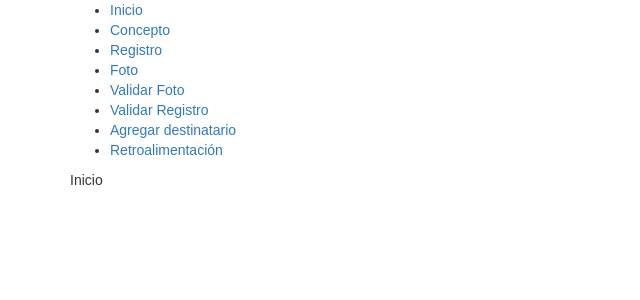
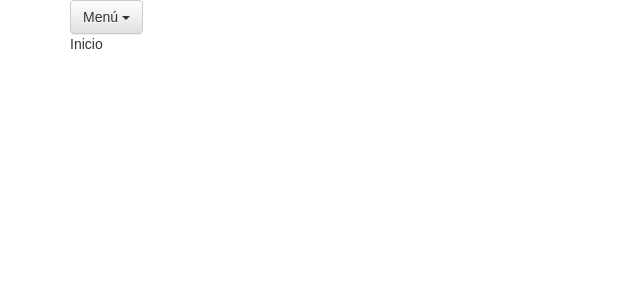
Before and after one commit to proyecto-galeria/proyecto-galeria-app, a React (Create React App) app: page / in a window 1280 px wide. Shown: the top 300 px of the page, without its empty margins (0-640 px from the left). Built offline with nearby package versions, Linux system fonts and the light colour scheme.

Commit message:
Menu via Dropdown

```diff
--- a/src/components/Menu.js
+++ b/src/components/Menu.js
@@ -1,33 +1,24 @@
 import React from 'react';
 import {Link} from 'react-router-dom';
+import {
+    DropdownButton,
+    MenuItem,
+} from 'react-bootstrap';
 
 const Menu = () => (
-<ul>
-    <li>
-        <Link to="/">Inicio</Link>
-    </li>
-    <li>
-        <Link to="/concept">Concepto</Link>
-    </li>
-    <li>
-        <Link to="/record">Registro</Link>
-    </li>
-    <li>
-        <Link to="/photo">Foto</Link>
-    </li>
-    <li>
-        <Link to="/validate-photo">Validar Foto</Link>
-    </li>
-    <li>
-        <Link to="/validate-record">Validar Registro</Link>
-    </li>
-    <li>
-        <Link to="/add-receiver">Agregar destinatario</Link>
-    </li>
-    <li>
-        <Link to="/feedback">Retroalimentación</Link>
-    </li>
-</ul>
+<DropdownButton
+    title="Menú"
+    id="Menú"
+    >
+    <MenuItem><Link to="/">Inicio</Link></MenuItem>
+    <MenuItem><Link to="/concept">Concepto</Link></MenuItem>
+    <MenuItem><Link to="/record">Registro</Link></MenuItem>
+    <MenuItem><Link to="/photo">Foto</Link></MenuItem>
+    <MenuItem><Link to="/validate-photo">Validar Foto</Link></MenuItem>
+    <MenuItem><Link to="/validate-record">Validar Registro</Link></MenuItem>
+    <MenuItem><Link to="/add-receiver">Agregar destinatario</Link></MenuItem>
+    <MenuItem><Link to="/feedback">Retroalimentación</Link></MenuItem>
+</DropdownButton>
 );
 
 export default Menu;
```
